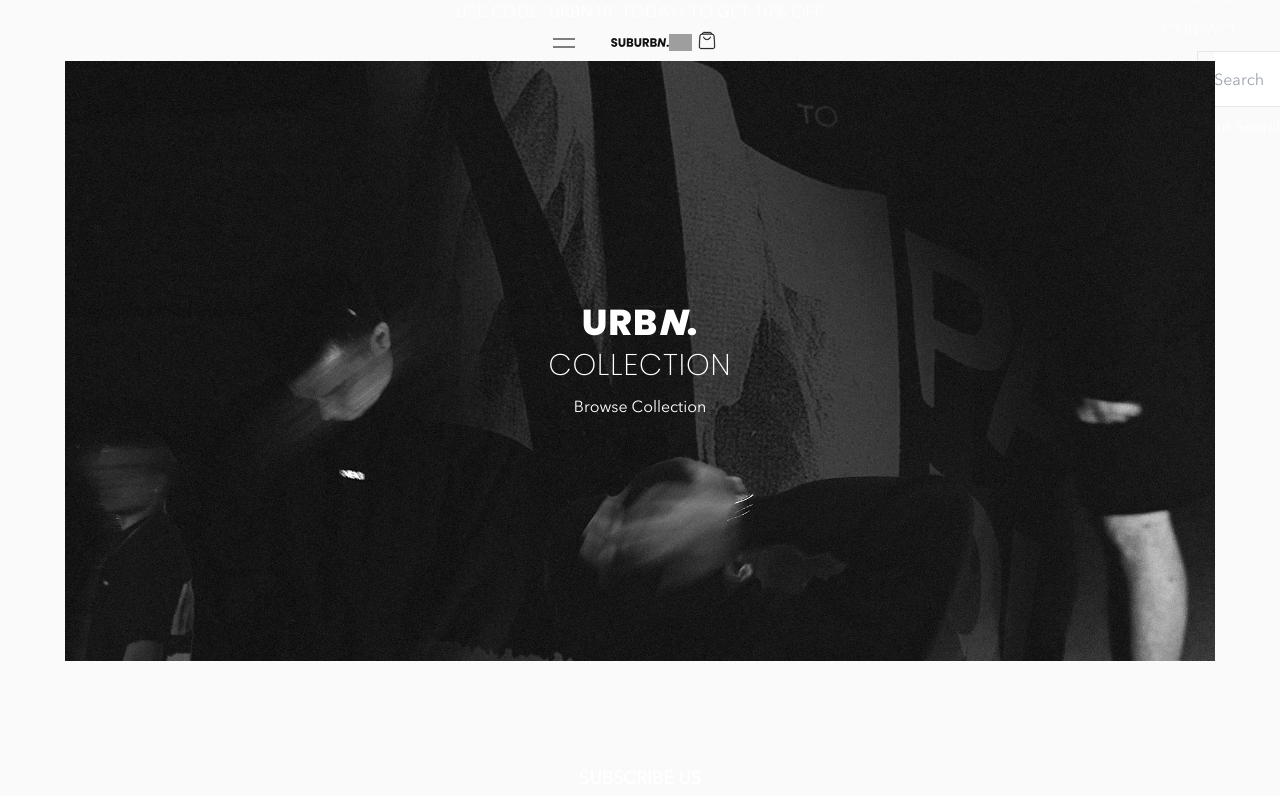
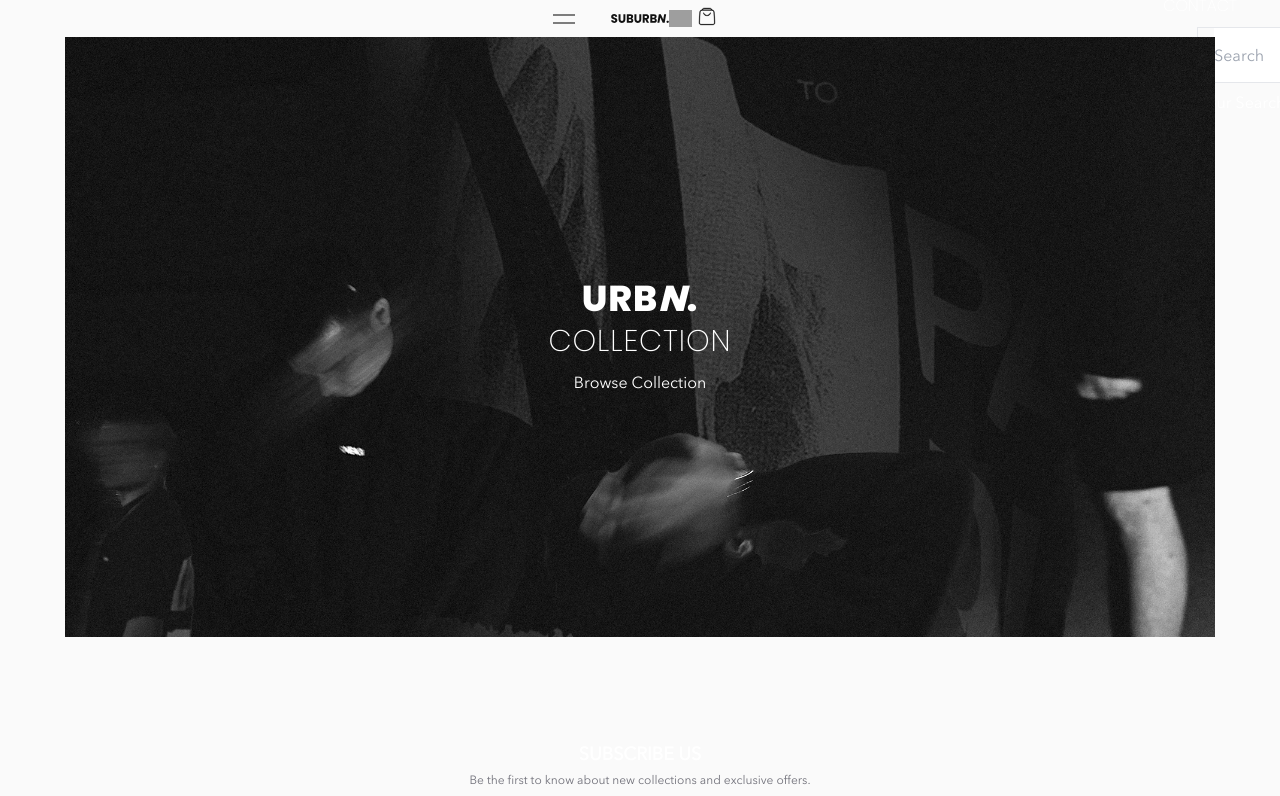
Before and after one commit to DeepakChowdry-bit/suburbn, a Next.js app: page / in a window 1280 px wide. Shown: the top 796 px of the page. Built offline with nearby package versions, Linux system fonts and the light colour scheme; grey boxes are pictures that could not be loaded.

Commit message:
layout.js changed

```diff
--- a/src/app/layout.js
+++ b/src/app/layout.js
@@ -29,7 +29,7 @@
           crawl={true}
         />
         <CartProvider>
-          <TopCta />
+          {/* <TopCta /> */}
           <Navbar />
           {children}
           <Footer />
```
